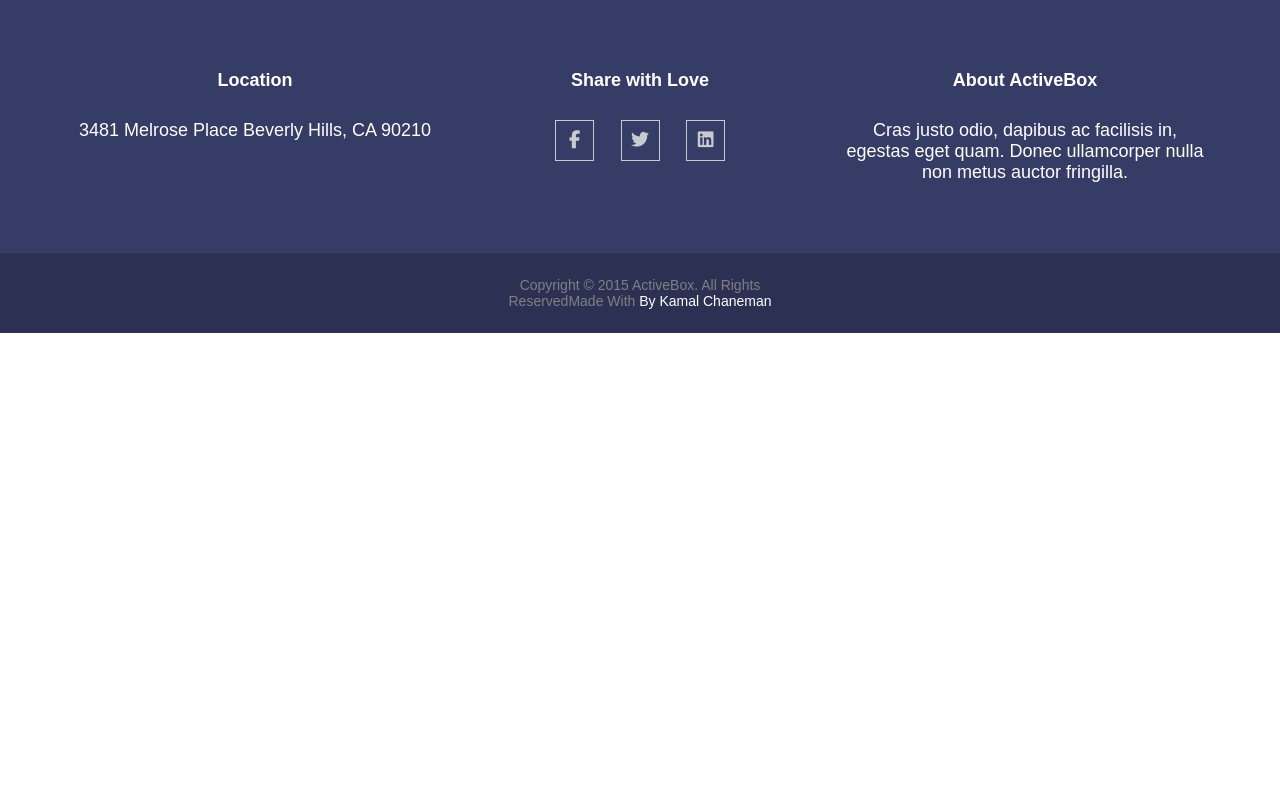
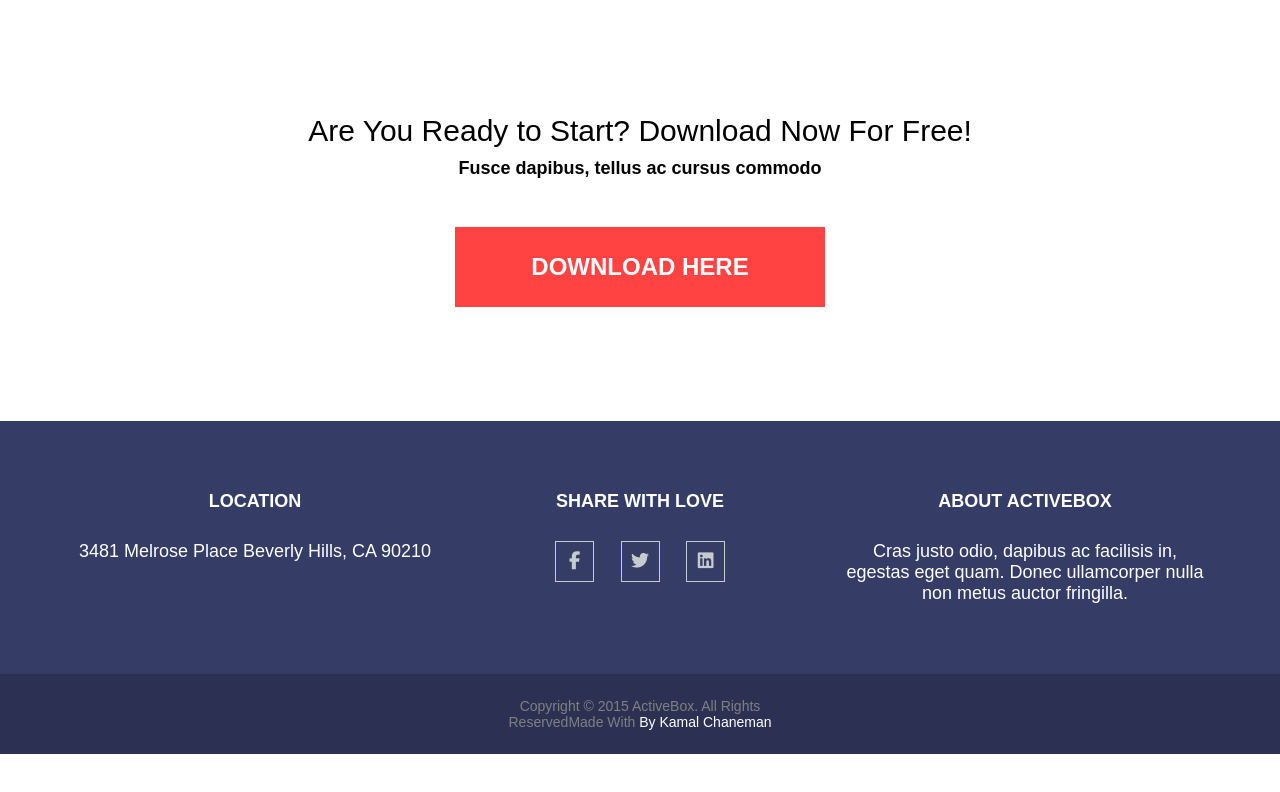
Before and after one commit to feoNikpl/ActiveBox, a website built with Parcel: page src/index.html in a window 1280 px wide. Built offline with nearby package versions, Linux system fonts and the light colour scheme; a web font is replaced by a local one.

Commit message:
added download section, bug fixed

```diff
--- a/src/index.html
+++ b/src/index.html
@@ -9,6 +9,23 @@
     <title>ActiveBox</title>
 </head>
 <body>
+    <section class="download">
+        <div class="container">
+            <h2 class="download-title">
+                Are You Ready to Start? Download Now For Free!
+            </h2>
+            <div class="download-description">
+                <p>
+                    Fusce dapibus, tellus ac cursus commodo
+                </p>
+            </div>
+            <div class="download-link">
+                <a href="#">
+                    download here
+                </a>
+            </div>
+        </div>
+    </section>
     <section class="contact">
         <div class="container">
             <div class="contact-wrap">
--- a/src/scss/_cdn.scss
+++ b/src/scss/_cdn.scss
@@ -1,2 +1,2 @@
-@import url('https://fonts.googleapis.com/css2?family=family=Raleway:wght@400;700;900&display=swap');
+@import url('https://fonts.googleapis.com/css2?family=family=Raleway:wght@400;500;700;900&display=swap');
 @import url('https://cdnjs.cloudflare.com/ajax/libs/font-awesome/6.5.1/css/all.min.css');
--- a/src/scss/_mixins.scss
+++ b/src/scss/_mixins.scss
@@ -1,4 +1,6 @@
-@mixin social-media-icon ($color){
+@import './varables';
+
+@mixin social-media-icon ($color, $hoverColor){
     transition: 0.3s;
     border: 1px solid $color;
     text-align: center;
@@ -16,6 +18,14 @@
             font-size: 16px;
         }
     }
+    &:hover{
+        border: 1px solid $hoverColor;
+        a{
+            i{
+                color: $hoverColor;
+            }
+        }
+    }
     @media (max-width: 1024px) {
         width: 33px;
     }
@@ -26,3 +36,35 @@
     justify-content: space-between;
     width: $width;
 }
+
+@mixin button{
+    margin: 0 auto;
+    width: 370px;
+    text-align: center;
+    transition: 0.3s;
+    background-color: $_red_normal;
+    a{
+        font-size: 24px;
+        font-weight: 900;
+        color: $_white;
+        text-transform: uppercase;
+        line-height: 80px;
+        display: block;
+    }
+    &:hover{
+        box-shadow: 4px 4px 30px 0px $_red_normal;
+    }
+    &:active{
+        background-color: $_red_action;
+        box-shadow: none;
+    }
+    @media (max-width: 1024px) {
+        width: 315px;
+    }
+    @media (max-width: 1024px) {
+        width: 280px;
+        a{
+            font-size: 18px;
+        }
+    }
+}
--- a/src/scss/contact.scss
+++ b/src/scss/contact.scss
@@ -8,7 +8,7 @@
         padding: 45px 0;
     }
     @media (max-width: 320px) {
-        width: 35px, 0;
+        padding: 35px, 0;
     }
 }
 
@@ -44,6 +44,7 @@
     font-weight: 700;
     text-align: center;
     margin-bottom: 29px;
+    text-transform: uppercase;
     font-size: 18px;
     @media (max-width: 1024px) {
         margin-bottom: 18px;
@@ -65,11 +66,7 @@
     }
 }
 .contact-wrap__item-links-wrap__link{
-    @include social-media-icon($_gray);
-}
-
-.contact-wrap__item-links-wrap__link:hover{
-    @include social-media-icon($_red_action);
+    @include social-media-icon($_gray, $_red_action);
 }
 
 .contact-wrap__item-links-wrap{
--- /dev/null
+++ b/src/scss/download.scss
@@ -0,0 +1,43 @@
+@import './mixins';
+
+.download{
+    padding: 114px 0;
+    @media (max-width: 1024px) {
+        padding: 78px 0;
+    }
+    @media (max-width: 320px) {
+        padding: 45px, 0;
+    }
+}
+
+.download-title{
+    font-size: 30px;
+    font-weight: 500;
+    margin-bottom: 10px;
+    text-align: center;
+    @media (max-width: 1024px) {
+        font-size: 24px;
+    }
+    @media (max-width: 320px) {
+        font-size: 18px;
+    }
+}
+
+.download-description p {
+    font-size: 18px;
+    font-weight: 700;
+    text-align: center;
+    margin-bottom: 48px;
+    @media (max-width: 1024px) {
+        font-size: 14px;
+        margin-bottom: 44px;
+    }
+    @media (max-width: 320px) {
+        font-size: 13px;
+        margin-bottom: 11px;
+    }
+}
+
+.download-link{
+    @include button;
+}
--- a/src/scss/index.scss
+++ b/src/scss/index.scss
@@ -1,6 +1,7 @@
 @import url('./_cdn.scss');
 @import url('./_varables.scss');
 @import url('./_mixins.scss');
+@import url('./download.scss');
 @import url('./contact.scss');
 @import url('./footer.scss');
 
```
